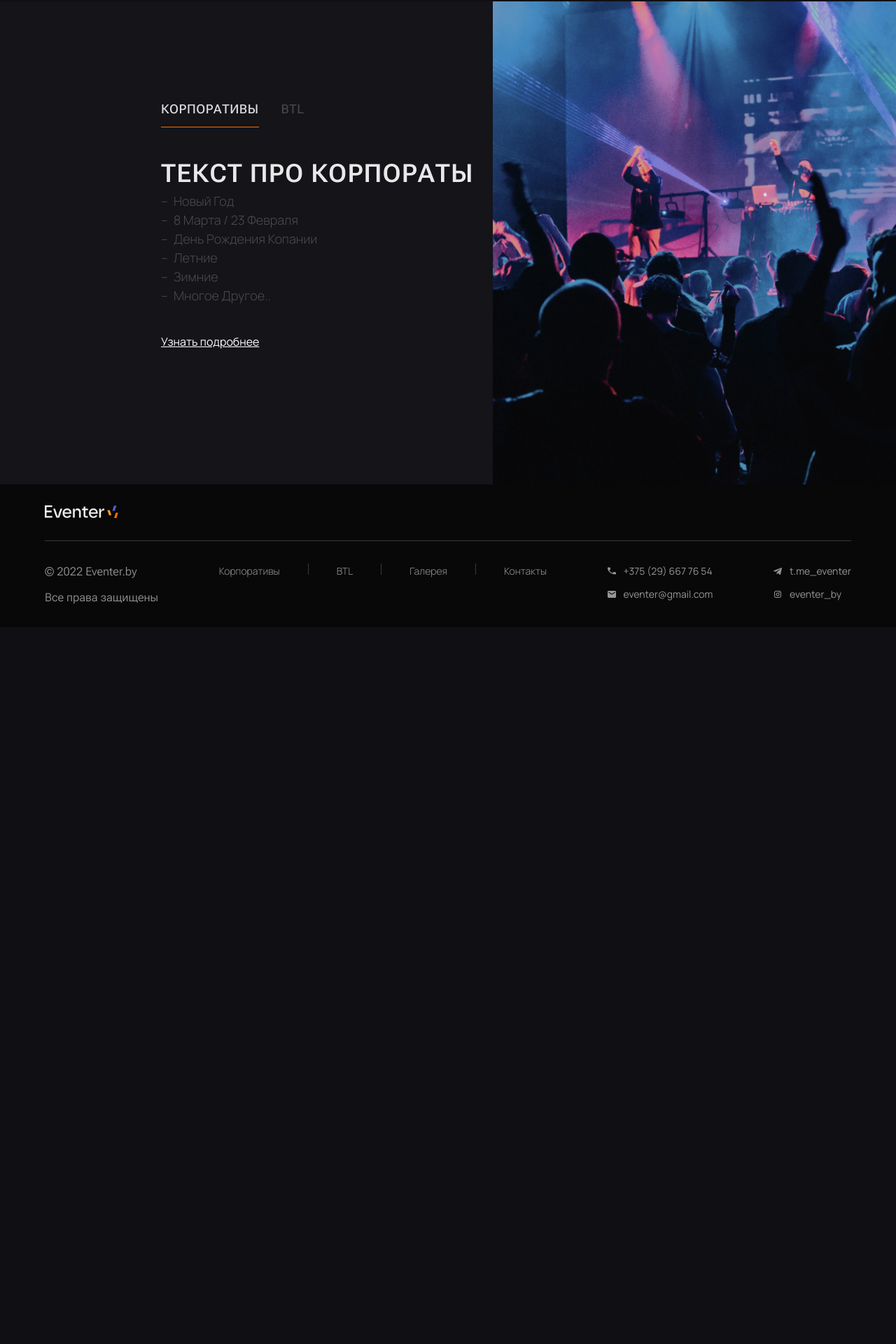
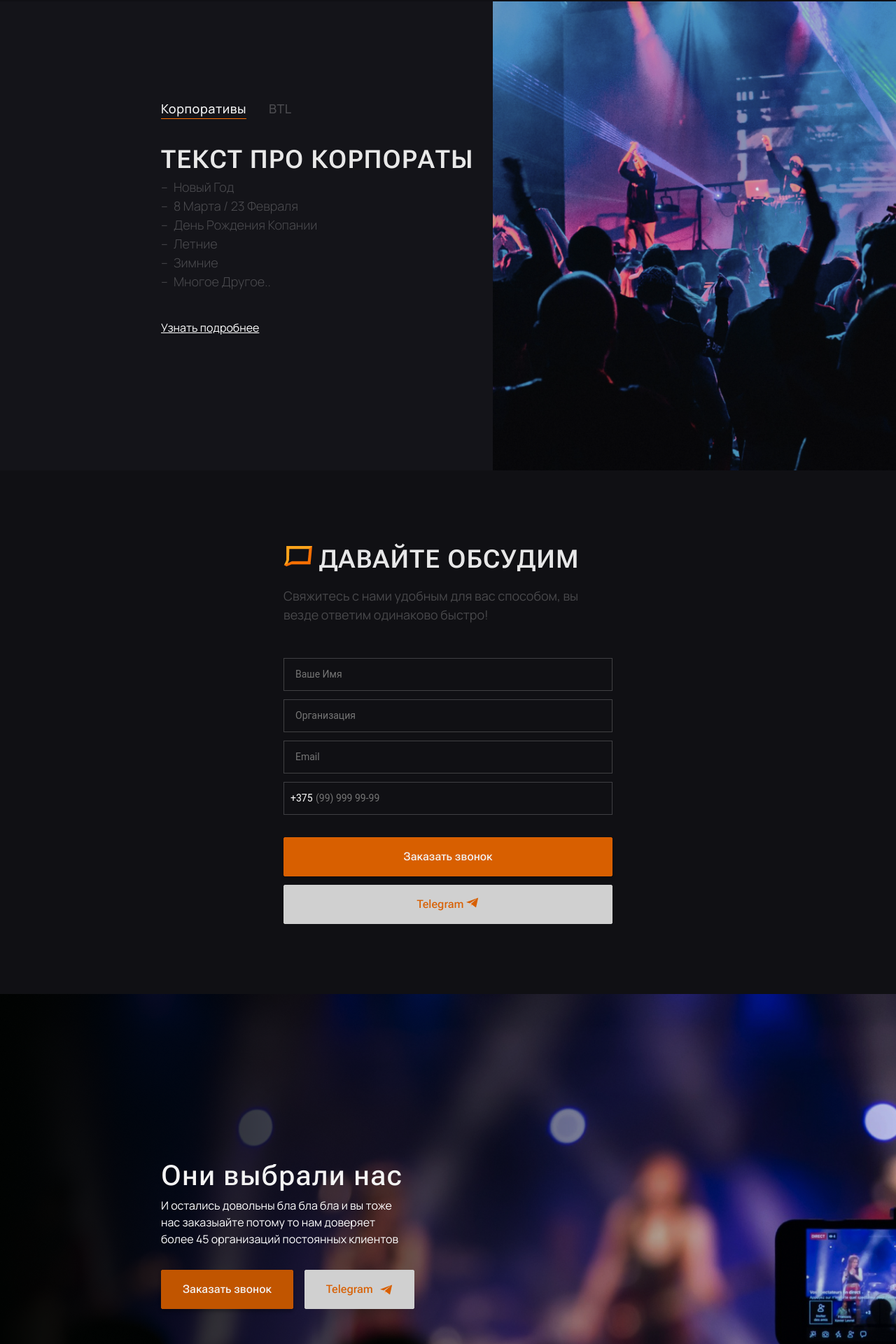
Before and after one commit to ddipper/EventerWebApp, a Vue app: page / in a window 1280 px wide. Shown: the part 3136-5056 px from the top of the page at 70% size. Before the commit the page ends 4032 px from the top, so only its background shows below. Built offline with nearby package versions, Linux system fonts and the light colour scheme.

Commit message:
Add 2 block

```diff
--- a/src/components/Home.vue
+++ b/src/components/Home.vue
@@ -124,15 +124,12 @@
   </section>
   <section id="CorporateEv">
     <div class="corp-left">
-      <div class="corp-sweetchs">
-        <div class="sweetch active">
-          <h3>КОРПОРАТИВЫ</h3>
-        </div>
-        <div class="sweetch">
-          <h3>BTL</h3>
-        </div>
-      </div>
-      <div class="corp-text">
+      <div class="tab">
+        <input checked id="tab-btn-1" name="tab-btn" type="radio" value="">
+        <label for="tab-btn-1">Корпоративы</label>
+        <input id="tab-btn-2" name="tab-btn" type="radio" value="">
+        <label for="tab-btn-2">BTL</label>
+        <div class="corp-text tab-content" id="content-1">
           <h2>ТЕКСТ ПРО КОРПОРАТЫ</h2>
           <ul>
             <li>Новый Год</li>
@@ -142,16 +139,71 @@
             <li>Зимние</li>
             <li>Многое Другое..</li>
           </ul>
+          <a>Узнать подробнее</a>
         </div>
+        <div class="corp-text tab-content" id="content-2">
+          <h2>ТЕКСТ ПРО BTL</h2>
+          <ul>
+            <li>Новый Год</li>
+            <li>8 Марта / 23 Февраля</li>
+            <li>День Рождения Копании</li>
+            <li>Летние</li>
+            <li>Зимние</li>
+            <li>Многое Другое..</li>
+          </ul>
           <a>Узнать подробнее</a>
+        </div>
+      </div>
     </div>
     <div class="corp-right"></div>
   </section>
+  <section id="Form">
+    <div class="talk">
+      <div class="talk-name">
+        <div><img src="../assets/home/talk.png" alt=""></div>
+        <h2>ДАВАЙТЕ ОБСУДИМ</h2>
+      </div>
+      <p>Свяжитесь с нами удобным для вас способом, вы везде ответим одинаково быстро!</p>
+    </div>
+    <FormComponent :color="'orange'"/>
+  </section>
+  <section>
 
+  </section>
+  <section id="Choise">
+    <div class="container">
+      <div class="hero-content bottom">
+        <div>
+          <h1>
+            Они выбрали нас
+          </h1>
+          <p>
+            И остались довольны бла бла бла и вы тоже
+            нас заказыайте потому то нам доверяет более
+            45 организаций постоянных клиентов
+          </p>
+        </div>
+        <div class="hero-buttons">
+          <button class="first-btn">Заказать звонок</button>
+          <button class="second-btn">Telegram<img src="../assets/home/tg.btn-icon.png"></button>
+        </div>
+      </div>
+    </div>
+  </section>
 </template>
 
 <script>
+import FormComponent from './Modules/FormComponent.vue'
+export default{
+    data(){
+      return{
 
+      }
+    },
+    components:{
+      FormComponent
+    }
+}
 </script>
 
 <style lang="scss" scoped>
@@ -450,20 +502,10 @@
         .sweetch{
           padding-bottom: 12px;
           border-bottom: 1px solid #f86d0300;
-
-          h3{
-            font-size: 18px;
-            font-weight: 500;
-            opacity: 0.9;
-            color:#4B4B4F;
-            &:hover{
-              cursor: pointer;
-            }
-          }
           }
         .active{
           border-bottom: 1px solid #F86F03;
-          h3{
+          label{
             color: #F3F3F3;
           }
         }
@@ -480,6 +522,7 @@
           color: #4B4B4F;
           font-size: 18px;
           font-weight: 300;
+          margin-bottom: 40px;
         }
         ul li::before {
           content: "–";
@@ -492,14 +535,14 @@
           margin-left: 0;
           padding-left: 1em;
         }
-      }
         a{
         text-decoration:underline;
-
         &:hover{
           cursor: pointer;
         }
       }
+      }
+
     }
     .corp-right{
       width: 45%;
@@ -508,4 +551,74 @@
       background-repeat: no-repeat;
     }
   }
+  .tab {
+    display: flex;
+    flex-wrap: wrap;
+    gap: 32px;
+
+    > input[type="radio"] {
+    display: none;
+    }
+    > label {
+      cursor: pointer;
+      font-weight: 500;
+      font-size: 18px;
+      letter-spacing: .03em;
+      color:#4B4B4F;
+      border-bottom: 1px solid transparent;
+      transition: color .15s ease-in-out, border-color .15s ease-in-out;
+      &:hover {
+        border-bottom-color: #F86F03;
+      }
+    }
+    > input[type="radio"]:checked + label {
+      cursor: default;
+      color: #F3F3F3;
+      border-bottom-color: #F86F03;
+    }
+  }
+  .tab-content {
+    display: none;
+    width: 100%;
+  }
+  #tab-btn-1:checked~#content-1,
+  #tab-btn-2:checked~#content-2 {
+    display: block;
+  }
+
+  #Form{
+    display: flex;
+    flex-direction: column;
+    align-items: center;
+    padding: 100px 0;
+    .talk{
+      width: 470px;
+      margin-bottom: 48px;
+      .talk-name{
+        display: flex;
+        align-items: center;
+        gap: 10px;
+        h2{
+          font-weight: 600;
+          font-size: 36px;
+          opacity: .9;
+        }
+      }
+      p{
+        padding-top: 12px;
+        font-size: 18px;
+        color: #48484B;
+      }
+    }
+  }
+  #Choise{
+    background-image: url(../assets/home/home_hero.png);
+    .bottom{
+      height: 680px;
+    }
+    p{
+      width: 350px;
+    }
+  }
+
 </style>
```
Also changed, not shown: src/assets/home/talk.png (added). Lines whose indentation alone changed are shown as unchanged.
